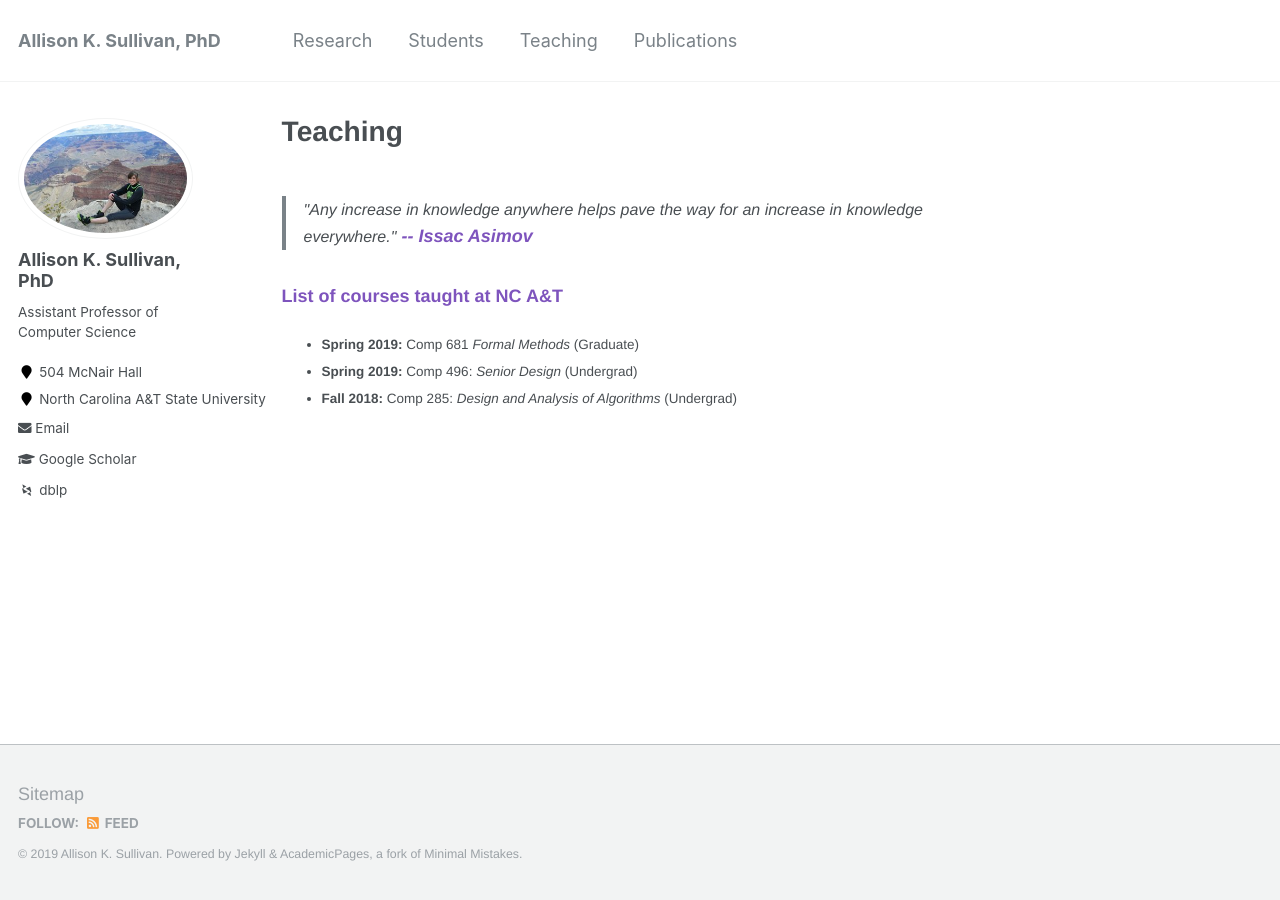
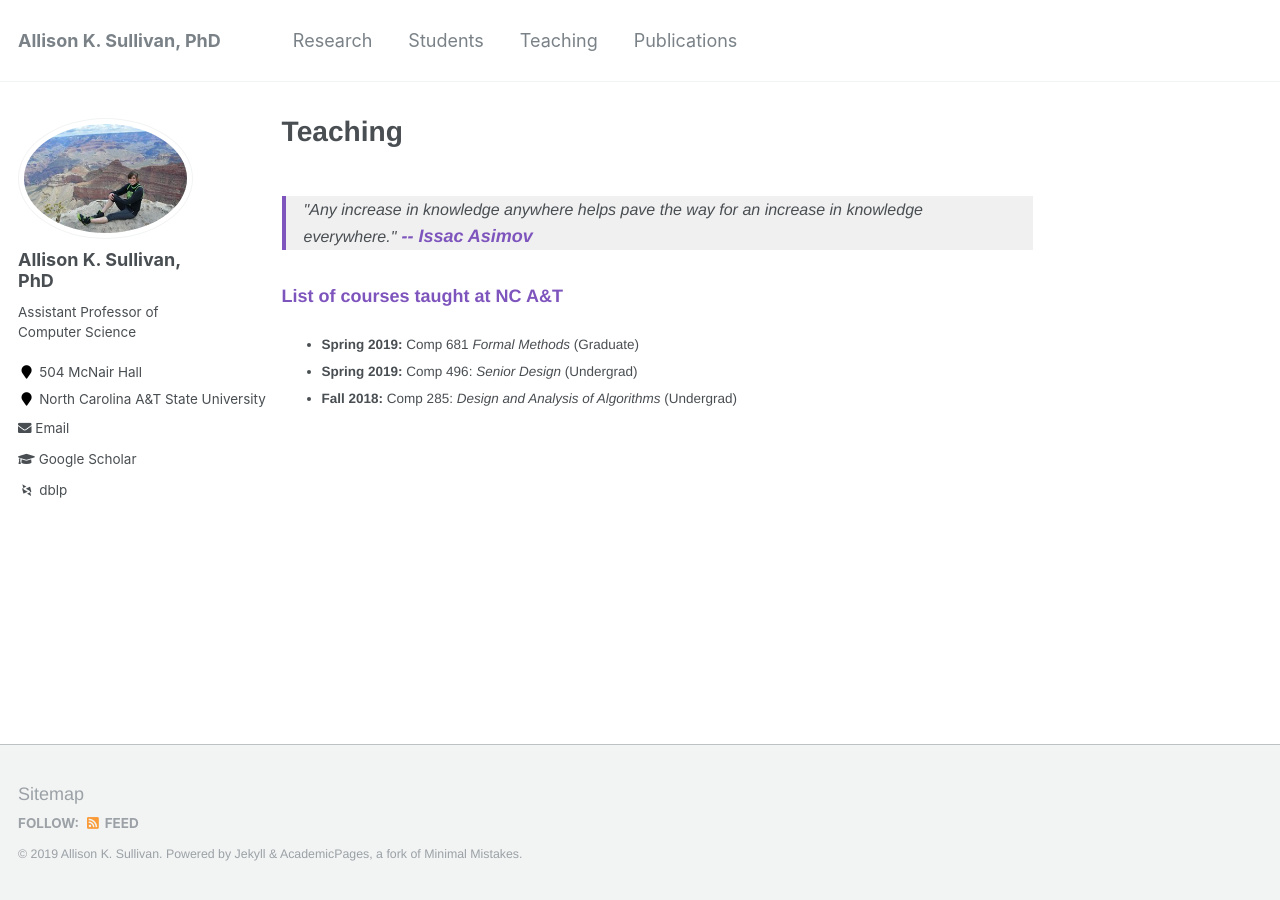
Before and after one commit to Allisonius/allisonius.github.io, a Jekyll site: the page built from _pages/teaching.md, in a window 1280 px wide. Built offline with Jekyll 4.4.1, drawn with Linux system fonts in a browser that asks for light colours; some web fonts are replaced.

Commit message:
Update _base.scss

```diff
--- a/_sass/_base.scss
+++ b/_sass/_base.scss
@@ -99,7 +99,8 @@ blockquote {
   padding-left: 1em;
   padding-right: 1em;
   font-style: italic;
-  border-left: 0.25em solid $primary-color;
+  border-left: 0.25em solid #7E54BD;
+   background-color: #F0F0F0;
 
   cite {
     font-style: italic;
```
